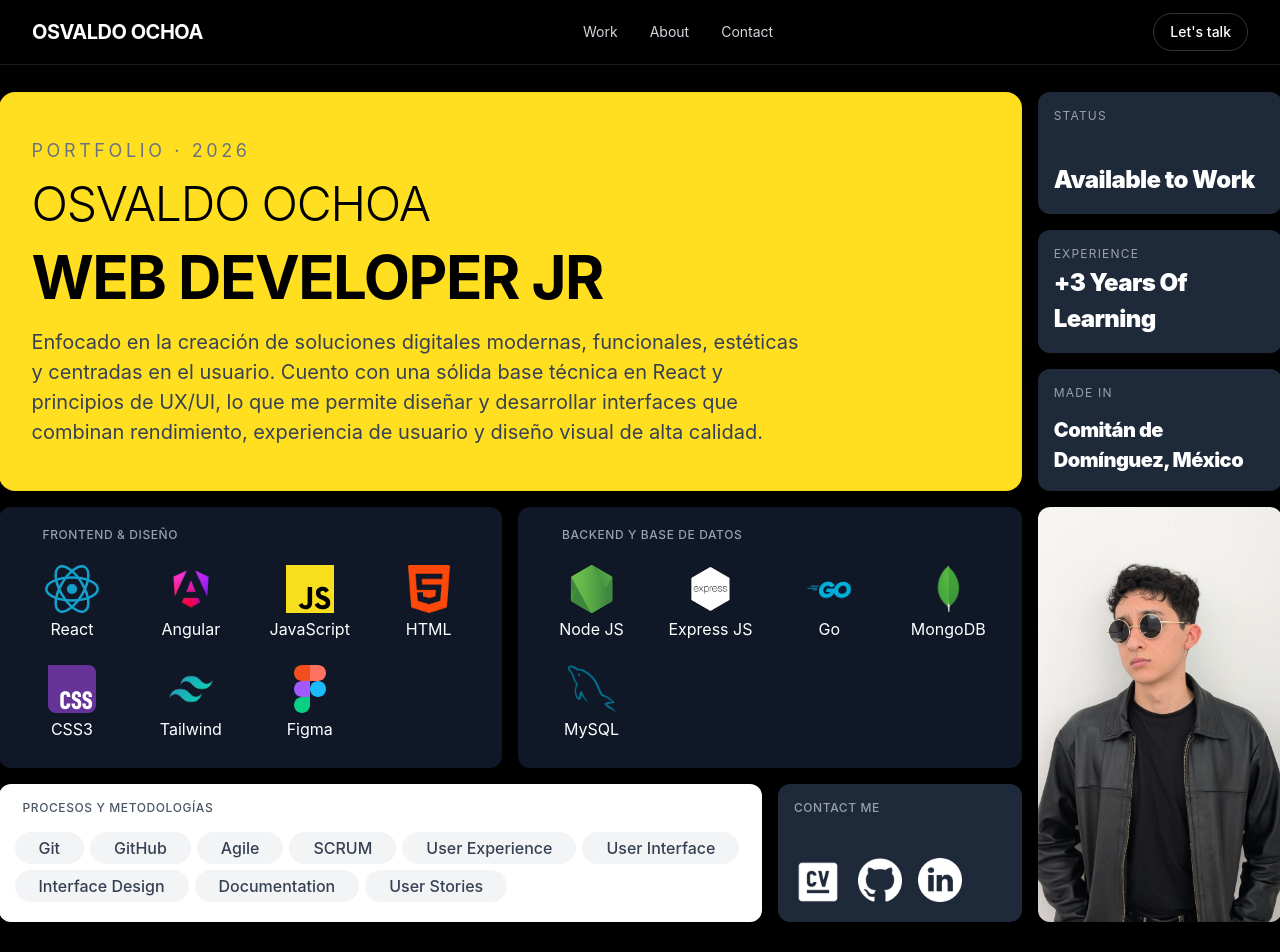
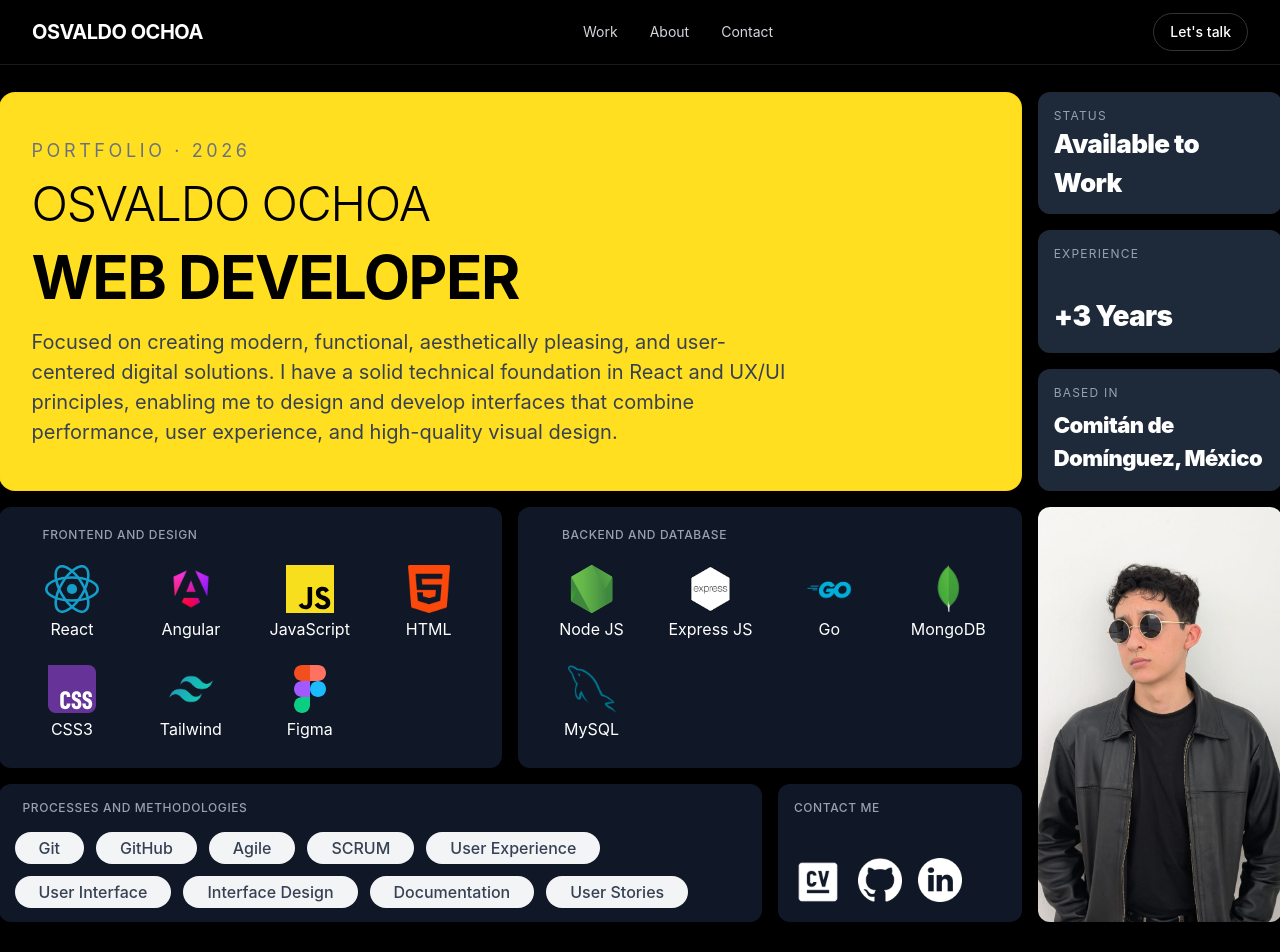
Before and after one commit to Osva-Dev/web_portafolio_version_2.0, a React (Vite) app: page / in a window 1280 px wide. Shown: the top 952 px of the page. Built offline with nearby package versions, Linux system fonts and the light colour scheme.

Commit message:
styles: update the information from spanish to english and correct the styles of the main component.

```diff
--- a/src/components/Hero/HeroContact.jsx
+++ b/src/components/Hero/HeroContact.jsx
@@ -4,7 +4,7 @@ import linkedin from "../../assets/icons/linkedin.png";
 
 function HeroContact() {
   return (
-    <div className="bg-gray-800 text-white col-start-7 col-span-2 row-start-6 row-span-2 rounded-xl shadow-lg p-4 flex flex-col">
+    <div className="bg-gray-900 text-white col-start-7 col-span-2 row-start-6 row-span-2 rounded-xl shadow-lg p-4 flex flex-col">
       <p className="text-xs font-medium text-gray-400 self-start uppercase tracking-wider">
         Contact Me
       </p>
--- a/src/components/Hero/HeroData.jsx
+++ b/src/components/Hero/HeroData.jsx
@@ -6,7 +6,7 @@ function HeroData() {
           Status
         </p>
         <div className="flex-1 flex items-end justify-start">
-          <h3 className="text-[24px] font-black tracking-tight">
+          <h3 className="text-[26px] font-black tracking-tight">
             Available to Work
           </h3>
         </div>
@@ -16,17 +16,15 @@ function HeroData() {
           Experience
         </p>
         <div className="flex-1 flex items-end justify-start">
-          <h3 className="text-[24px] font-black tracking-tight">
-            +3 Years Of Learning
-          </h3>
+          <h3 className="text-[28px] font-black tracking-tight">+3 Years</h3>
         </div>
       </div>
       <div className="bg-gray-800 text-white h-full flex flex-col p-4 rounded-xl shadow-md col-start-9 col-span-2 row-start-3">
         <p className="text-xs uppercase tracking-widest text-gray-400">
-          Made In
+          Based In
         </p>
         <div className="flex-1 flex items-end justify-start">
-          <h3 className="text-[20px] font-black tracking-tight">
+          <h3 className="text-[22px] font-black tracking-tight">
             Comitán de Domínguez, México
           </h3>
         </div>
--- a/src/components/Hero/HeroMain.jsx
+++ b/src/components/Hero/HeroMain.jsx
@@ -8,14 +8,14 @@ function HeroMain() {
         OSVALDO OCHOA
       </h1>
       <h2 className="text-[60px] font-bold text-black leading-tight tracking-tight">
-        WEB DEVELOPER JR
+        WEB DEVELOPER
       </h2>
       <p className="text-[20px] text-gray-700 mt-3  max-w-3xl">
-        Enfocado en la creación de soluciones digitales modernas, funcionales,
-        estéticas y centradas en el usuario. Cuento con una sólida base técnica
-        en React y principios de UX/UI, lo que me permite diseñar y desarrollar
-        interfaces que combinan rendimiento, experiencia de usuario y diseño
-        visual de alta calidad.
+        Focused on creating modern, functional, aesthetically pleasing, and
+        user-centered digital solutions. I have a solid technical foundation in
+        React and UX/UI principles, enabling me to design and develop interfaces
+        that combine performance, user experience, and high-quality visual
+        design.
       </p>
     </div>
   );
--- a/src/components/Hero/HeroProcessesAndMethodologies.jsx
+++ b/src/components/Hero/HeroProcessesAndMethodologies.jsx
@@ -1,10 +1,10 @@
 function HeroProcessesAndMethodologies() {
   return (
-    <div className="bg-white col-start-1 col-span-6 row-start-6 row-span-2 rounded-xl shadow-sm p-4 flex flex-col">
-      <h2 className="text-xs font-medium text-gray-600 self-start uppercase tracking-wider mb-2 ml-2">
-        Procesos y metodologías
+    <div className="bg-gray-900 col-start-1 col-span-6 row-start-6 row-span-2 rounded-xl shadow-sm p-4 flex flex-col">
+      <h2 className="text-xs font-medium text-gray-400 self-start uppercase tracking-wider mb-2 ml-2">
+        Processes and Methodologies
       </h2>
-      <div className="flex flex-wrap gap-1.5 flex-1 content-start mt-2">
+      <div className="flex flex-wrap gap-3 flex-1 content-start mt-2">
         {[
           "Git",
           "GitHub",
--- a/src/components/Hero/HeroTechnologies.jsx
+++ b/src/components/Hero/HeroTechnologies.jsx
@@ -17,7 +17,7 @@ function HeroTechnologies() {
     <>
       <div className="bg-gray-900 text-white col-start-1 col-span-4 row-start-4 row-span-2 rounded-xl shadow-lg p-5 flex flex-col">
         <h2 className="text-xs font-medium text-gray-400 self-start uppercase tracking-wider mb-4 ml-6">
-          Frontend & Diseño
+          Frontend and Design
         </h2>
         <div className="grid grid-cols-4 gap-3 flex-1 items-center">
           {[react, angular, js, html, css, tailwind, figma].map((icon, idx) => (
@@ -46,7 +46,7 @@ function HeroTechnologies() {
 
       <div className="bg-gray-900 text-white col-start-5 col-span-4 row-start-4 row-span-2 rounded-xl shadow-lg p-5 flex flex-col">
         <h2 className="text-xs font-medium text-gray-400 self-start uppercase tracking-wider mb-4 ml-6">
-          Backend y Base de Datos
+          Backend and Database
         </h2>
         <div className="grid grid-cols-4 gap-3 flex-1 items-center">
           {[nodeJs, express, go, mongodb, mysql].map((icon, idx) => (
```
